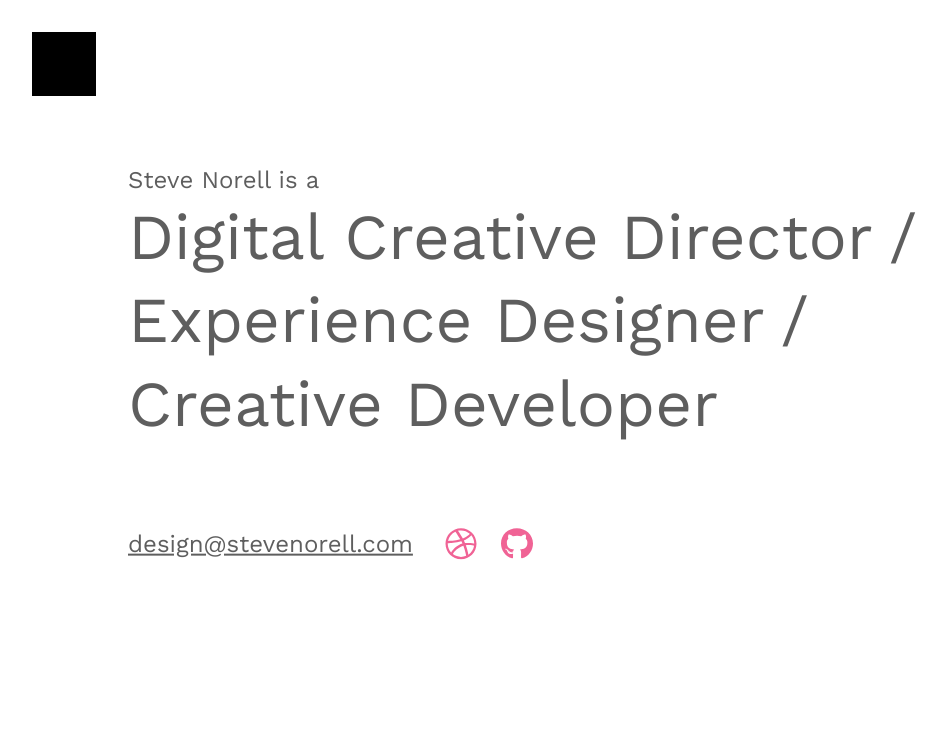
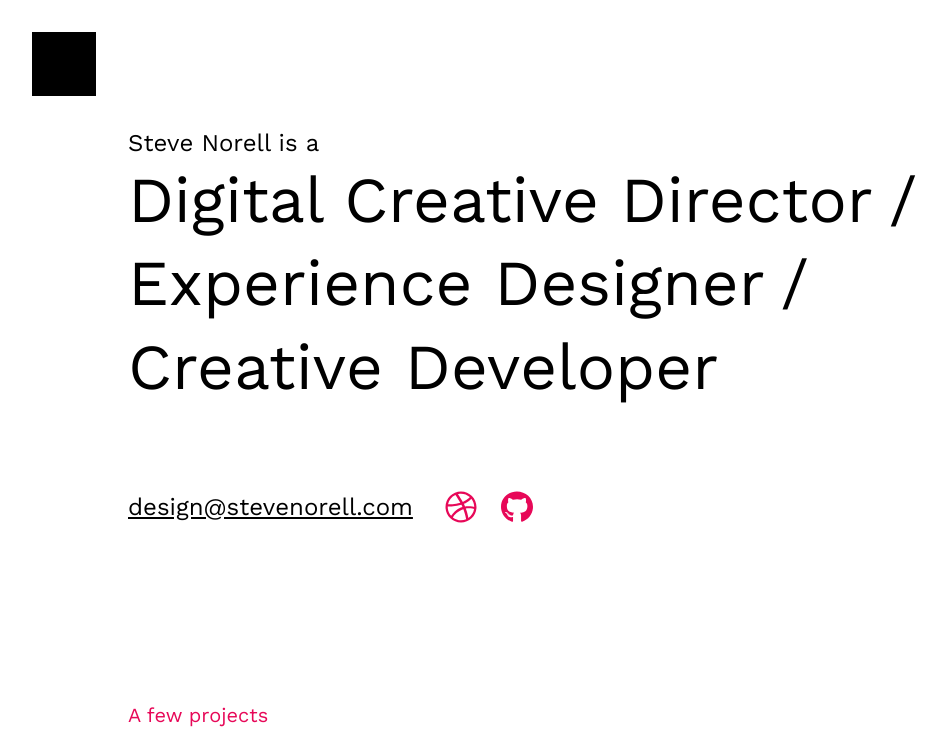
Before and after one commit to stevenorell/sn.portfolio, a Next.js app: page / in a window 1280 px wide. Shown: the top 742 px of the page, without its empty margins (0-946 px from the left). Built offline with nearby package versions, Linux system fonts and the light colour scheme.

Commit message:
Applied temp fix for style issue during page transition

```diff
--- a/pages/_app.js
+++ b/pages/_app.js
@@ -10,7 +10,7 @@ const routeChange = () => {
   // Temporary fix to avoid flash of unstyled content
   // during route transitions. Keep an eye on this
   // issue and remove this code when resolved:
-  // https://github.com/vercel/next.js/issues/17464
+  // https://github.com/vercel/next.js/issues/17464#issuecomment-711330281
 
   const tempFix = () => {
     const allStyleElems = document.querySelectorAll('style[media="x"]');
--- a/pages/index.js
+++ b/pages/index.js
@@ -20,7 +20,7 @@ export default function Home() {
         exit={{ opacity: 0 }}
         initial={{ y: 100, opacity: 0 }}
         animate={{ y: 0, opacity: 1 }}
-        transition={{ duration: 10 }}
+        transition={{ duration: 0.35 }}
       >
         <section className={styles.hero}>
           <h1>Steve Norell is a </h1>
--- a/pages/projects/visit-idaho/index.js
+++ b/pages/projects/visit-idaho/index.js
@@ -26,7 +26,7 @@ export default function Project() {
         exit={{ opacity: 0 }}
         initial={{ y: 100, opacity: 0 }}
         animate={{ y: 0, opacity: 1 }}
-        transition={{ duration: 10 }}
+        transition={{ duration: 0.35 }}
       >
         <ProjectTitle
           title="visitidaho.org"
```
